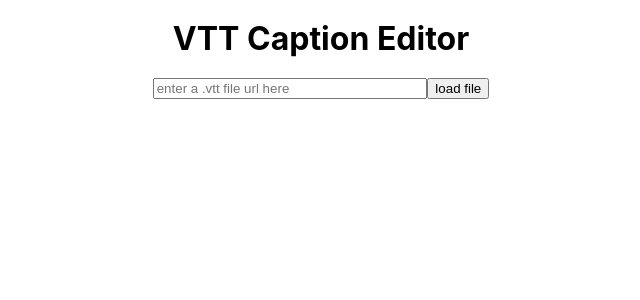
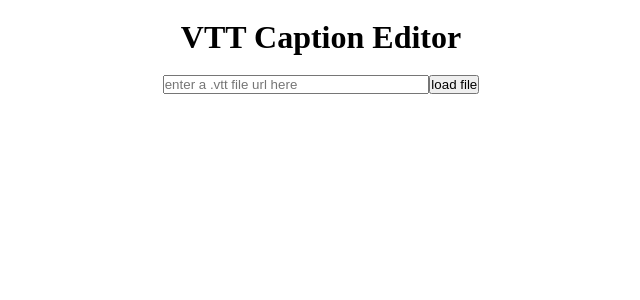
Before and after one commit to lmanriq/vtt-captions-challenge, a React (Create React App) app: page / in a window 1280 px wide. Shown: the top 300 px of the page, without its empty margins (319-959 px from the left). Built offline with nearby package versions, Linux system fonts and the light colour scheme.

Commit message:
Remove default comments and reset global styles.

```diff
--- a/src/index.css
+++ b/src/index.css
@@ -1,13 +1,5 @@
-body {
+* {
   margin: 0;
-  font-family: -apple-system, BlinkMacSystemFont, 'Segoe UI', 'Roboto', 'Oxygen',
-    'Ubuntu', 'Cantarell', 'Fira Sans', 'Droid Sans', 'Helvetica Neue',
-    sans-serif;
-  -webkit-font-smoothing: antialiased;
-  -moz-osx-font-smoothing: grayscale;
+  padding: 0;
+  box-sizing: border-box;
 }
-
-code {
-  font-family: source-code-pro, Menlo, Monaco, Consolas, 'Courier New',
-    monospace;
-}
--- a/src/index.js
+++ b/src/index.js
@@ -11,7 +11,4 @@
   document.getElementById('root')
 );
 
-// If you want your app to work offline and load faster, you can change
-// unregister() to register() below. Note this comes with some pitfalls.
-// Learn more about service workers: https://bit.ly/CRA-PWA
 serviceWorker.unregister();
```
